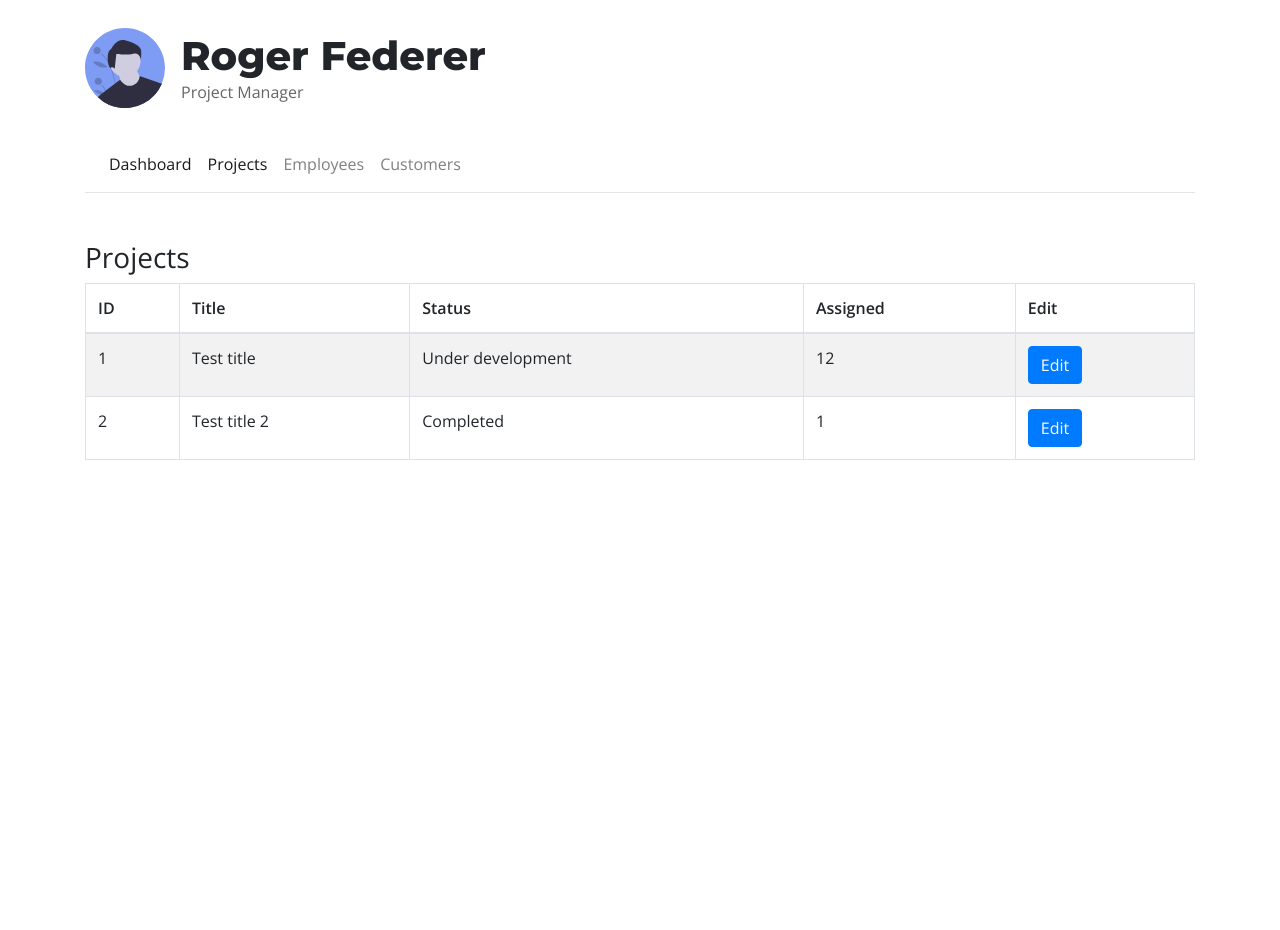
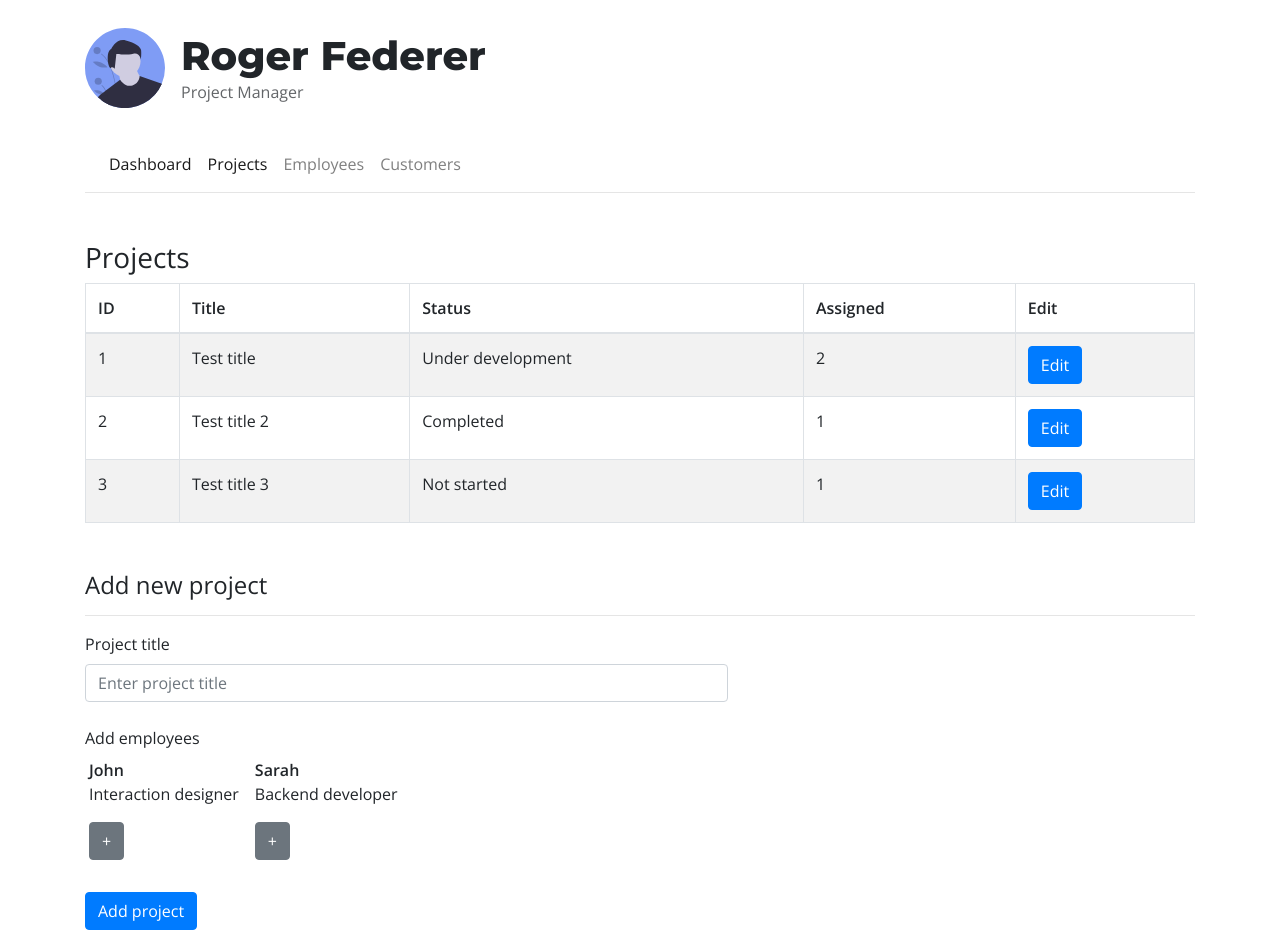
Before and after one commit to luddemann/pgr305-projectmanager, a React (Create React App) app: page /projects in a window 1280 px wide. Before the commit the page ends 800 px from the top, so only its background shows below. Built offline with nearby package versions, Linux system fonts and the light colour scheme.

Commit message:
project form added modal fixed

```diff
--- a/src/components/CustomerList.js
+++ b/src/components/CustomerList.js
@@ -21,7 +21,7 @@ const customers = [
   {
     id: 4,
     companyName: 'Hafslund',
-    companyDesc: 'Power company with ridiculously high prices',
+    companyDesc: 'Power company',
   },
 ]
 
--- a/src/components/ProjectList.js
+++ b/src/components/ProjectList.js
@@ -2,15 +2,17 @@ import React, { useState } from 'react'
 import Table from 'react-bootstrap/Table'
 import Button from 'react-bootstrap/Button'
 import Modal from 'react-bootstrap/Modal'
-import ModalHeader from 'react-bootstrap/esm/ModalHeader'
+import { useEmployeeContext } from '../context/EmployeeProvider'
+import Form from 'react-bootstrap/Form'
+import Col from 'react-bootstrap/Col'
+import Row from 'react-bootstrap/Row'
 
 const projects = [
   {
     id: 1,
     title: 'Test title',
-    description: 'Test desc',
     status: 'Under development',
-    assignedEmployees: [1, 2],
+    assignedEmployees: [2],
     client: 1,
   },
   {
@@ -19,9 +21,16 @@ const projects = [
     status: 'Completed',
     assignedEmployees: [1],
   },
+  {
+    id: 3,
+    title: 'Test title 3',
+    status: 'Not started',
+    assignedEmployees: [1],
+  },
 ]
 
 const ProjectList = () => {
+  const { employees } = useEmployeeContext()
   const [list, setList] = useState(projects)
   const [clickedItem, setClickedItem] = useState([])
   const [show, setShow] = useState(false)
@@ -33,19 +42,25 @@ const ProjectList = () => {
   }
 
   const handleSetClickedItem = (id) => {
-    const item = list.filter((project) => project.id === id)
-    clickedItem.push(item)
+    setClickedItem(list.filter((project) => project.id === id))
   }
 
   const renderedResult = clickedItem.map((item) => {
-    item = item[0]
     return (
-      <div key='1'>
+      <div key={item.id}>
         <Modal.Header>
-          <Modal.Title>Project "{item.title}"</Modal.Title>
+          <Modal.Title style={{ display: 'flex', flexDirection: 'row' }}>
+            Project:
+            <Form.Control
+              type='text'
+              defaultValue={item.title}
+              className='ml-2'
+            ></Form.Control>
+          </Modal.Title>
         </Modal.Header>
         <Modal.Body>
-          {item.description}
+          <Form></Form>
+
           {/* TODO: Add form */}
         </Modal.Body>
         <Modal.Footer>
@@ -92,6 +107,36 @@ const ProjectList = () => {
         </tbody>
       </Table>
 
+      <h4 className='mt-5'>Add new project</h4>
+      <hr />
+      <Form>
+        <Form.Row className='mb-4'>
+          <Col xs={7}>
+            <Form.Label>Project title</Form.Label>
+            <Form.Control type='text' placeholder='Enter project title' />
+          </Col>
+        </Form.Row>
+        <Form.Group controlId='exampleForm.ControlSelect1' className='mb-4'>
+          <Form.Label>Add employees</Form.Label>
+          <Form.Row className='ml-1'>
+            {employees.map((employee) => (
+              <div key={employee.id} className='mr-3'>
+                <p style={{ fontWeight: 'bold' }} className='m-0'>
+                  {employee.name}
+                </p>
+                <p> {employee.profession} </p>
+                <Button variant='secondary' className='m-0'>
+                  +
+                </Button>
+              </div>
+            ))}
+          </Form.Row>
+        </Form.Group>
+        <Button variant='primary' className='mt-2'>
+          Add project
+        </Button>
+      </Form>
+
       <Modal show={show}>{renderedResult}</Modal>
     </>
   )
--- a/src/utils/utils.js
+++ b/src/utils/utils.js
@@ -4,8 +4,19 @@ import Avatar3 from '../images/girl-1.svg'
 import Avatar4 from '../images/girl.svg'
 import Avatar5 from '../images/man-1.svg'
 import Avatar6 from '../images/man-2.svg'
+import Avatar7 from '../images/man-3.svg'
+import Avatar8 from '../images/man-4.svg'
 
-const imgArray = [Avatar1, Avatar2, Avatar3, Avatar4, Avatar5, Avatar6]
+const imgArray = [
+  Avatar1,
+  Avatar2,
+  Avatar3,
+  Avatar4,
+  Avatar5,
+  Avatar6,
+  Avatar7,
+  Avatar8,
+]
 
 export const getRandomAvatar = () =>
   imgArray[Math.floor(Math.random() * imgArray.length)]
```
Also changed, not shown: src/images/man.svg (deleted).
